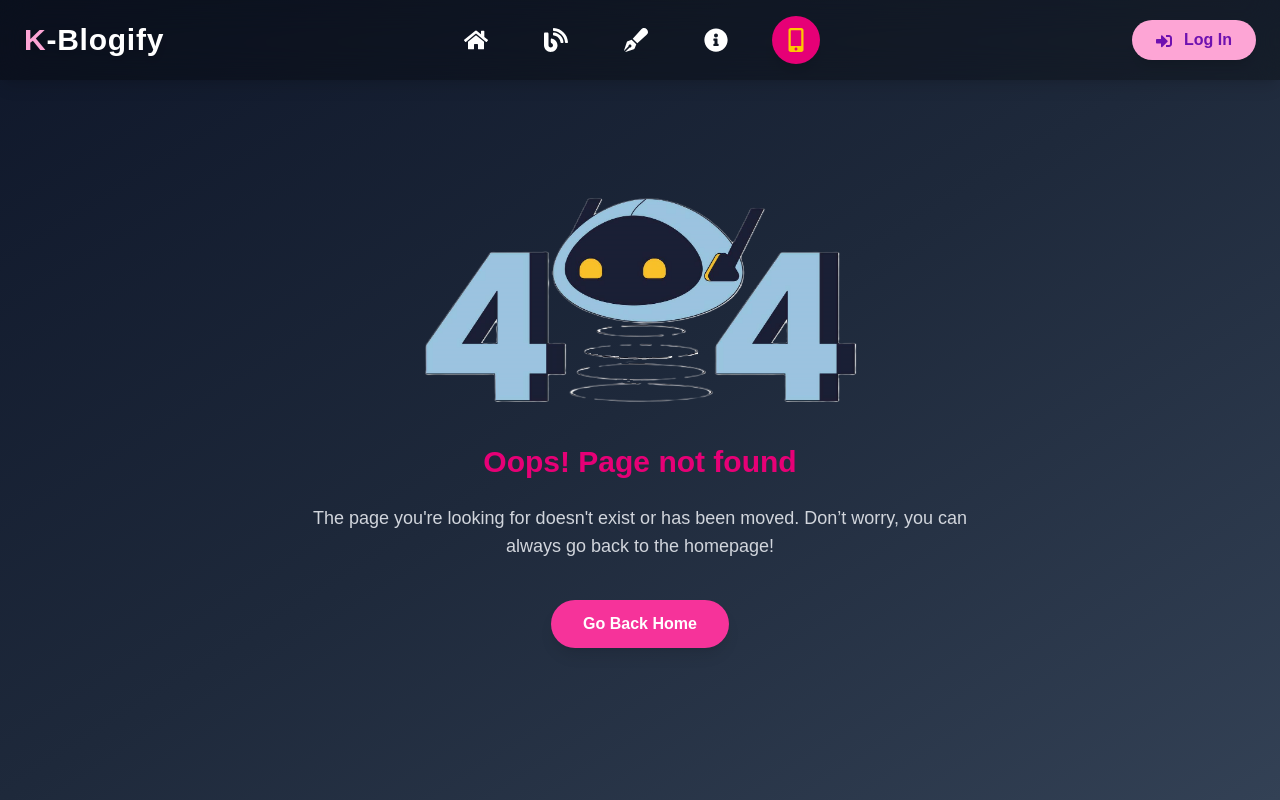
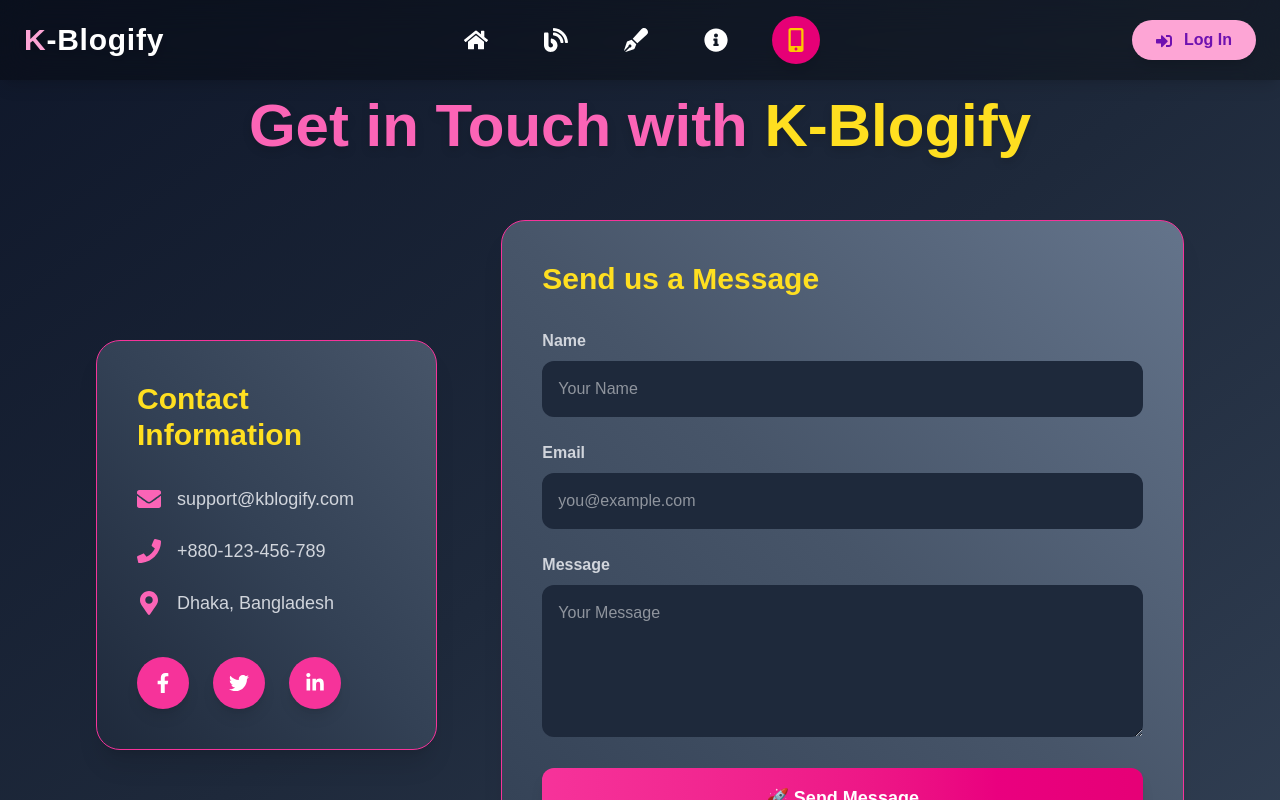
Before and after one commit to kamrul2006/K-Blogify-Next.js, a Next.js app: page /contact in a window 1280 px wide. Before the commit this address had no page. Shown: the top 800 px of the page. Built offline with nearby package versions, Linux system fonts and the light colour scheme.

Commit message:
Contact us page added

```diff
--- a/app/about/page.js
+++ b/app/about/page.js
@@ -10,7 +10,7 @@ export default function AboutPage() {
             {/* Header Section */}
             <section className="relative pt-20 px-6 md:px-12 lg:px-24 bg-gradient-to-br from-[#1e293b] via-[#334155] to-[#475569] text-center">
                 <Fade direction="down"   >
-                    <h1 className="text-5xl md:text-6xl font-extrabold text-pink-400 mb-6 drop-shadow-lg">About K-Blogify</h1>
+                    <h1 className="text-5xl md:text-6xl font-extrabold text-pink-400 mb-6 drop-shadow-lg">About <span className="text-yellow-300">K-Blogify</span></h1>
                     <p className="text-lg text-gray-300 max-w-3xl mx-auto">
                         Where creativity meets artificial intelligence — powering the future of blogging.
                     </p>
--- /dev/null
+++ b/app/contact/page.jsx
@@ -0,0 +1,82 @@
+'use client';
+
+import { Fade, Zoom } from 'react-awesome-reveal';
+import { FaEnvelope, FaPhone, FaMapMarkerAlt, FaFacebookF, FaTwitter, FaLinkedinIn } from 'react-icons/fa';
+
+export default function ContactPage() {
+    return (
+        <section className="min-h-screen bg-gradient-to-br from-[#0f172a] via-[#1e293b] to-[#334155] text-white py-24 px-5 md:px-10 lg:px-24">
+            <div className="max-w-7xl mx-auto">
+
+                {/* Header */}
+                <Fade direction="down"   >
+                    <h1 className="text-4xl md:text-6xl font-extrabold text-center mb-16 text-pink-400 drop-shadow-lg">
+                        Get in Touch with <span className="text-yellow-300">K-Blogify</span>
+                    </h1>
+                </Fade>
+
+                <div className="flex flex-col lg:flex-row gap-16 items-start lg:items-center lg:justify-around ">
+
+                    {/* Contact Info */}
+                    <Fade direction="left" className='w-1/2'>
+                        <div className="flex-1 bg-gradient-to-tr from-[#1e293b] via-[#334155] to-[#475569] p-10 rounded-3xl shadow-xl border border-pink-500">
+                            <h2 className="text-3xl font-bold mb-8 text-yellow-300">Contact Information</h2>
+                            <div className="space-y-6 text-lg text-gray-300">
+                                <div className="flex items-center gap-4">
+                                    <FaEnvelope className="text-pink-400 text-2xl" />
+                                    <span className="break-all">support@kblogify.com</span>
+                                </div>
+                                <div className="flex items-center gap-4">
+                                    <FaPhone className="text-pink-400 text-2xl" />
+                                    +880-123-456-789
+                                </div>
+                                <div className="flex items-center gap-4">
+                                    <FaMapMarkerAlt className="text-pink-400 text-2xl" />
+                                    Dhaka, Bangladesh
+                                </div>
+                            </div>
+
+                            {/* Social Icons */}
+                            <div className="mt-10 flex gap-6">
+                                <a href="#" className="p-4 bg-pink-500 rounded-full hover:bg-pink-600 transition shadow-lg">
+                                    <FaFacebookF className="text-xl" />
+                                </a>
+                                <a href="#" className="p-4 bg-pink-500 rounded-full hover:bg-pink-600 transition shadow-lg">
+                                    <FaTwitter className="text-xl" />
+                                </a>
+                                <a href="#" className="p-4 bg-pink-500 rounded-full hover:bg-pink-600 transition shadow-lg">
+                                    <FaLinkedinIn className="text-xl" />
+                                </a>
+                            </div>
+                        </div>
+                    </Fade>
+
+                    {/* Contact Form */}
+                    <Fade direction="right" className='w-full'>
+                        <div className="flex-1 bg-gradient-to-tr from-[#334155] via-[#475569] to-[#64748b] p-10 rounded-3xl shadow-xl border border-pink-500 ">
+                            <h2 className="text-3xl font-bold mb-8 text-yellow-300">Send us a Message</h2>
+                            <form className="space-y-6 ">
+                                <div>
+                                    <label className="block mb-2 text-gray-300 font-semibold">Name</label>
+                                    <input type="text" className="w-full p-4 rounded-xl bg-[#1e293b] text-white focus:outline-none focus:ring-4 focus:ring-pink-500 transition-all" placeholder="Your Name" />
+                                </div>
+                                <div>
+                                    <label className="block mb-2 text-gray-300 font-semibold">Email</label>
+                                    <input type="email" className="w-full p-4 rounded-xl bg-[#1e293b] text-white focus:outline-none focus:ring-4 focus:ring-pink-500 transition-all" placeholder="you@example.com" />
+                                </div>
+
+                                <div>
+                                    <label className="block mb-2 text-gray-300 font-semibold">Message</label>
+                                    <textarea className="w-full p-4 rounded-xl bg-[#1e293b] text-white focus:outline-none focus:ring-4 focus:ring-pink-500 transition-all" rows="5" placeholder="Your Message"></textarea>
+                                </div>
+                                <button type="submit" className="w-full py-4 rounded-xl font-bold bg-gradient-to-r from-pink-500 to-pink-600 hover:from-pink-600 hover:to-pink-700 transition text-white text-lg shadow-lg">
+                                    🚀 Send Message
+                                </button>
+                            </form>
+                        </div>
+                    </Fade>
+                </div>
+            </div>
+        </section>
+    );
+}
```
